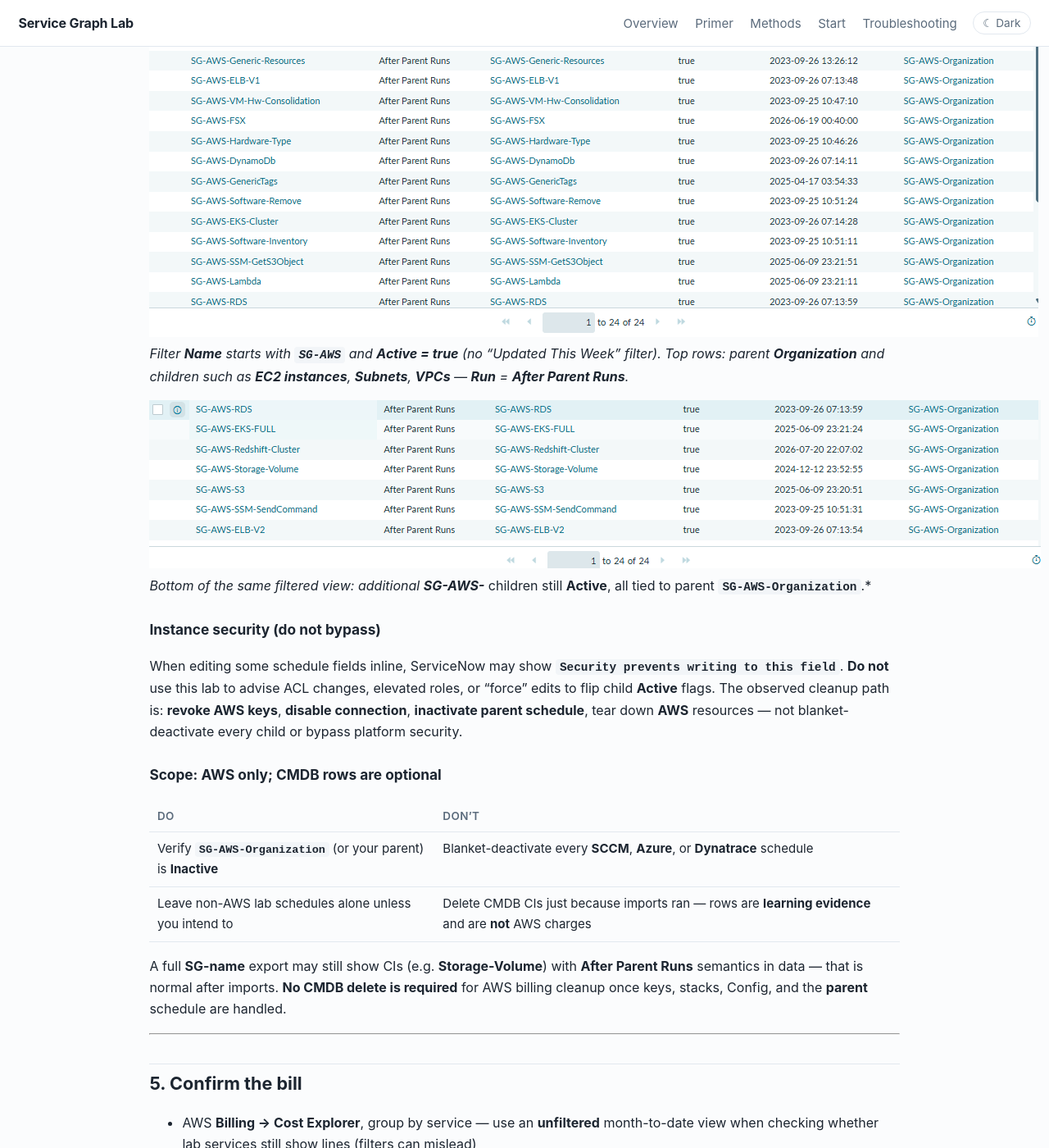
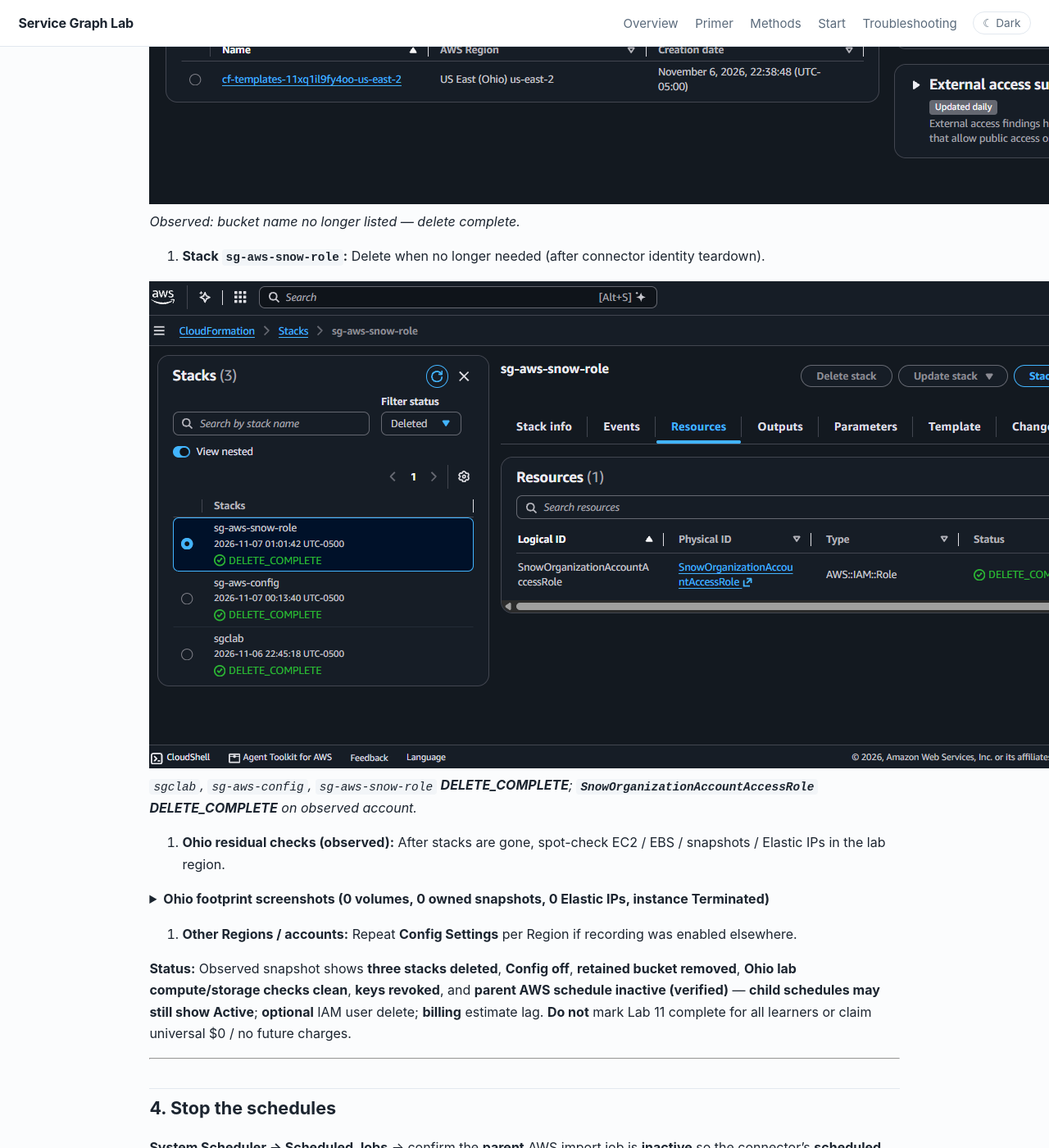
Before and after one commit to eltonaguiar/ServiceNow_ServiceGraph_Lab, a Jekyll site: the page built from labs/11-cleanup.md, in a window 1280 px wide and 1400 px high, scrolled down 4916 px. Shown: the whole window at 82% size. Built offline with Jekyll 4.4.1, drawn with Linux system fonts in a browser that asks for light colours; some of the changed text lies outside the part shown.

Commit message:
Lab 11: embed cleanup evidence screenshots (S3, stacks, Ohio checks)
Privacy-reviewed user captures: bucket empty/delete, three stacks and
role DELETE_COMPLETE, collapsible residual EC2/EBS/EIP/instance checks.

Co-authored-by: eltonaguiar <eltonaguiar@users.noreply.github.com>

```diff
--- a/labs/11-cleanup.md
+++ b/labs/11-cleanup.md
@@ -128,11 +128,35 @@ Setup context and narrow resource types: [Lab 3 — AWS Config]({{ '/labs/03-iam
 
 5. **Express mode:** If you use accelerated delete, treat **DELETE_COMPLETE** as a milestone — confirm background cleanup per AWS guidance and stack **Events**.
 
-6. **S3 bucket (required when `Retain`):** Open **S3** → delivery bucket → **Empty** (handle **versioning** if enabled) → **Delete bucket** when you accept **permanent data loss** for Config history objects. **Observed snapshot:** **16** objects emptied, bucket deleted.
+6. **S3 bucket (required when `Retain`):** Open **S3** → delivery bucket → **Empty** (handle **versioning** if enabled) → **Delete bucket** when you accept **permanent data loss** for Config history objects.
 
-7. **Stack `sg-aws-snow-role`:** Delete when no longer needed (after connector identity teardown). **Observed snapshot:** **DELETE_COMPLETE**.
+![S3 empty bucket status — 16 objects deleted, 0 failures]({{ '/assets/img/lab11/config-bucket-emptied.png' | relative_url }})
+*Observed: **Successfully deleted 16 objects** (19.8 KB); **Failed to delete 0**.*
 
-8. **Other Regions / accounts:** Repeat **Config Settings** per Region if recording was enabled elsewhere.
+![S3 bucket not found after delete]({{ '/assets/img/lab11/config-bucket-deleted.png' | relative_url }})
+*Observed: bucket name no longer listed — delete complete.*
+
+7. **Stack `sg-aws-snow-role`:** Delete when no longer needed (after connector identity teardown).
+
+![CloudFormation — three lab stacks DELETE_COMPLETE; snow-role stack Resources show role DELETE_COMPLETE]({{ '/assets/img/lab11/stacks-role-delete-complete.png' | relative_url }})
+*`sgclab`, `sg-aws-config`, `sg-aws-snow-role` **DELETE_COMPLETE**; **`SnowOrganizationAccountAccessRole`** **DELETE_COMPLETE** on observed account.*
+
+8. **Ohio residual checks (observed):** After stacks are gone, spot-check EC2 / EBS / snapshots / Elastic IPs in the lab region.
+
+<details markdown="1">
+<summary><strong>Ohio footprint screenshots (0 volumes, 0 owned snapshots, 0 Elastic IPs, instance Terminated)</strong></summary>
+
+![EC2 Volumes — none in region]({{ '/assets/img/lab11/no-volumes.png' | relative_url }})
+
+![EBS Snapshots — owned by me: 0]({{ '/assets/img/lab11/no-owned-snapshots.png' | relative_url }})
+
+![EC2 Elastic IP addresses — none allocated]({{ '/assets/img/lab11/no-elastic-ips.png' | relative_url }})
+
+![EC2 instance sgclab-app-01 — Terminated]({{ '/assets/img/lab11/instance-terminated.png' | relative_url }})
+
+</details>
+
+9. **Other Regions / accounts:** Repeat **Config Settings** per Region if recording was enabled elsewhere.
 
 **Status:** Observed snapshot shows **three stacks deleted**, **Config off**, **retained bucket removed**, **Ohio lab compute/storage checks clean**, **keys revoked**, and **parent AWS schedule inactive (verified)** — **child schedules may still show Active**; **optional** IAM user delete; **billing** estimate lag. **Do not** mark Lab 11 complete for all learners or claim universal $0 / no future charges.
 
```
Also changed, not shown: assets/img/lab11/config-bucket-deleted.png (added), assets/img/lab11/config-bucket-emptied.png (added), assets/img/lab11/instance-terminated.png (added), assets/img/lab11/no-elastic-ips.png (added), assets/img/lab11/no-owned-snapshots.png (added), assets/img/lab11/no-volumes.png (added), assets/img/lab11/stacks-role-delete-complete.png (added).
